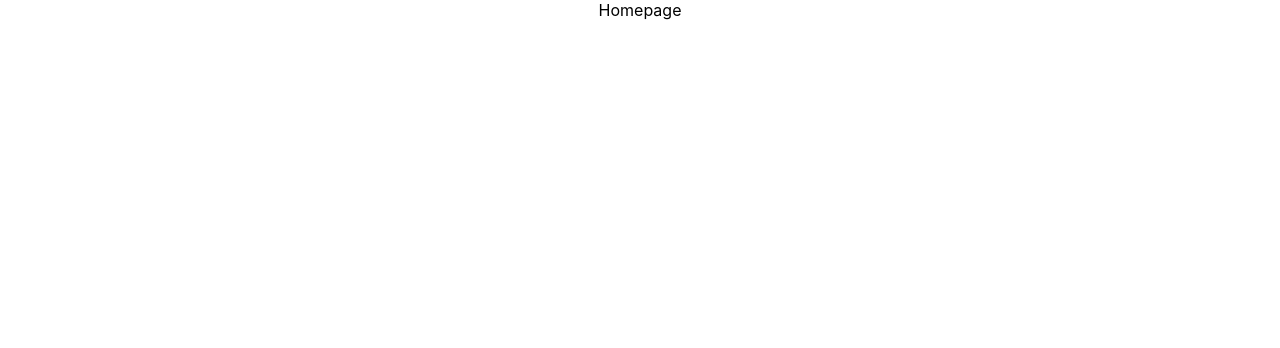
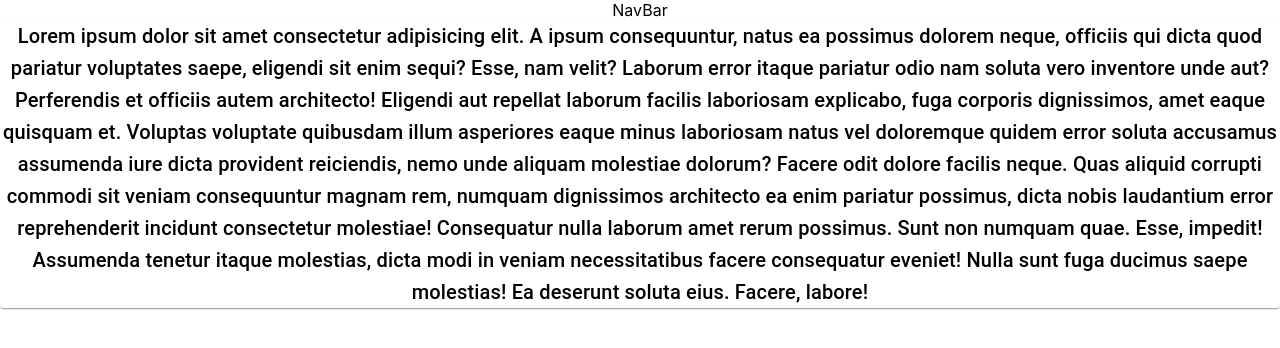
Before and after one commit to acudworth3/atc_portfolio, a React (Create React App) app: page / in a window 1280 px wide. Shown: the top 348 px of the page. Built offline with nearby package versions, Linux system fonts and the light colour scheme.

Commit message:
misc updates

```diff
--- a/src/App.tsx
+++ b/src/App.tsx
@@ -5,11 +5,12 @@ import Page2 from "./features/pages/Page2";
 import Page3 from "./features/pages/Page3";
 import Error from "./features/pages/Error";
 import Homepage from "./features/pages/Homepage";
+import NavBar from "./features/navBar/NavBar";
 
 export default function App() {
   return (
     <div className="App">
-      <Router>
+      <NavBar />
       <Routes>
         <Route path="/" element={<Homepage />} />
         <Route path="page1" element={<Page1 />} />
@@ -17,7 +18,6 @@ export default function App() {
         <Route path="page3" element={<Page3 />} />
         <Route path="*" element={<Error />} />
       </Routes>
-      </Router>
     </div>
   );
 }
--- /dev/null
+++ b/src/features/navBar/NavBar.tsx
@@ -0,0 +1,7 @@
+import React from "react";
+
+const NavBar = () => {
+  return <div>NavBar</div>;
+};
+
+export default NavBar;
--- a/src/features/pages/Homepage.tsx
+++ b/src/features/pages/Homepage.tsx
@@ -1,7 +1,33 @@
 import React from "react";
+import Typography from "@mui/material/Typography";
+import { Card } from "@mui/material";
 
 const Homepage = () => {
-  return <div>Homepage</div>;
+  return (
+    <>
+      <Card className="home-page-card">
+        <Typography variant="h6" color="initial">
+          Lorem ipsum dolor sit amet consectetur adipisicing elit. A ipsum
+          consequuntur, natus ea possimus dolorem neque, officiis qui dicta quod
+          pariatur voluptates saepe, eligendi sit enim sequi? Esse, nam velit?
+          Laborum error itaque pariatur odio nam soluta vero inventore unde aut?
+          Perferendis et officiis autem architecto! Eligendi aut repellat
+          laborum facilis laboriosam explicabo, fuga corporis dignissimos, amet
+          eaque quisquam et. Voluptas voluptate quibusdam illum asperiores eaque
+          minus laboriosam natus vel doloremque quidem error soluta accusamus
+          assumenda iure dicta provident reiciendis, nemo unde aliquam molestiae
+          dolorum? Facere odit dolore facilis neque. Quas aliquid corrupti
+          commodi sit veniam consequuntur magnam rem, numquam dignissimos
+          architecto ea enim pariatur possimus, dicta nobis laudantium error
+          reprehenderit incidunt consectetur molestiae! Consequatur nulla
+          laborum amet rerum possimus. Sunt non numquam quae. Esse, impedit!
+          Assumenda tenetur itaque molestias, dicta modi in veniam
+          necessitatibus facere consequatur eveniet! Nulla sunt fuga ducimus
+          saepe molestias! Ea deserunt soluta eius. Facere, labore!
+        </Typography>
+      </Card>
+    </>
+  );
 };
 
 export default Homepage;
--- a/src/index.tsx
+++ b/src/index.tsx
@@ -7,6 +7,7 @@ import reportWebVitals from "./reportWebVitals";
 import "./index.css";
 import { Theme } from "../src/app/ThemeMui";
 import { ThemeProvider } from "@mui/material";
+import { BrowserRouter as Router } from "react-router-dom";
 
 const container = document.getElementById("root")!;
 const root = createRoot(container);
@@ -14,9 +15,11 @@ const root = createRoot(container);
 root.render(
   <React.StrictMode>
     <ThemeProvider theme={Theme}>
-      <Provider store={store}>
-        <App />
-      </Provider>
+      <Router>
+        <Provider store={store}>
+          <App />
+        </Provider>
+      </Router>
     </ThemeProvider>
   </React.StrictMode>
 );
```
Also changed, not shown: 1 other file (tests, documents, lock files or other folders). Lines whose indentation alone changed are shown as unchanged.
